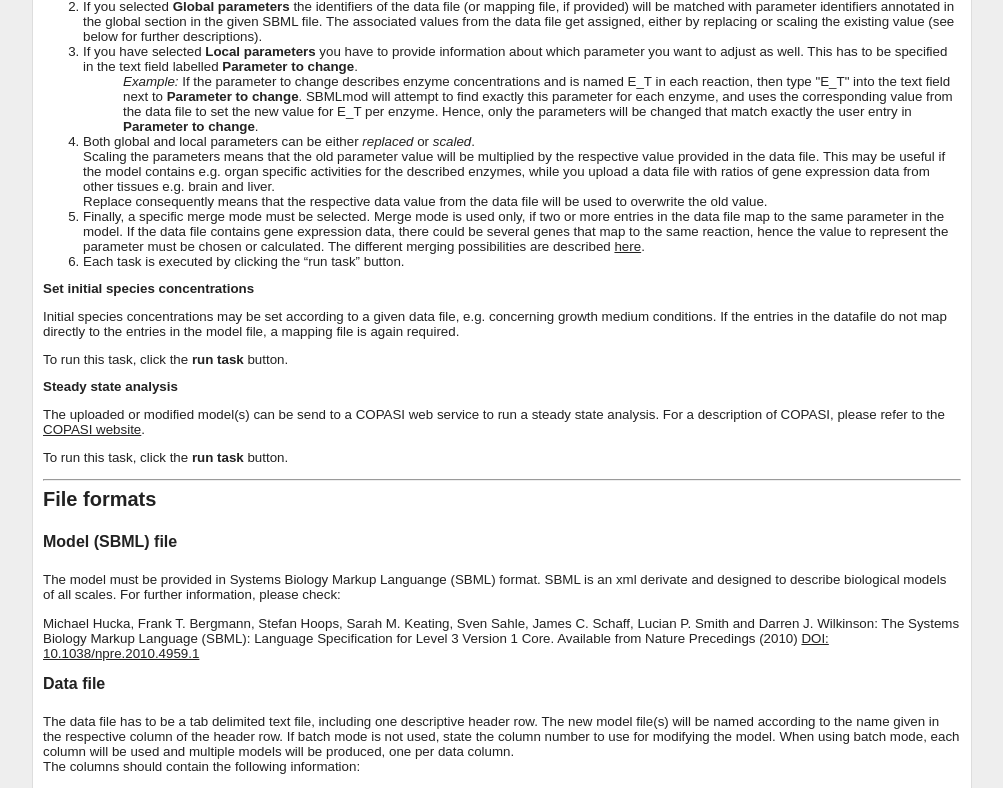
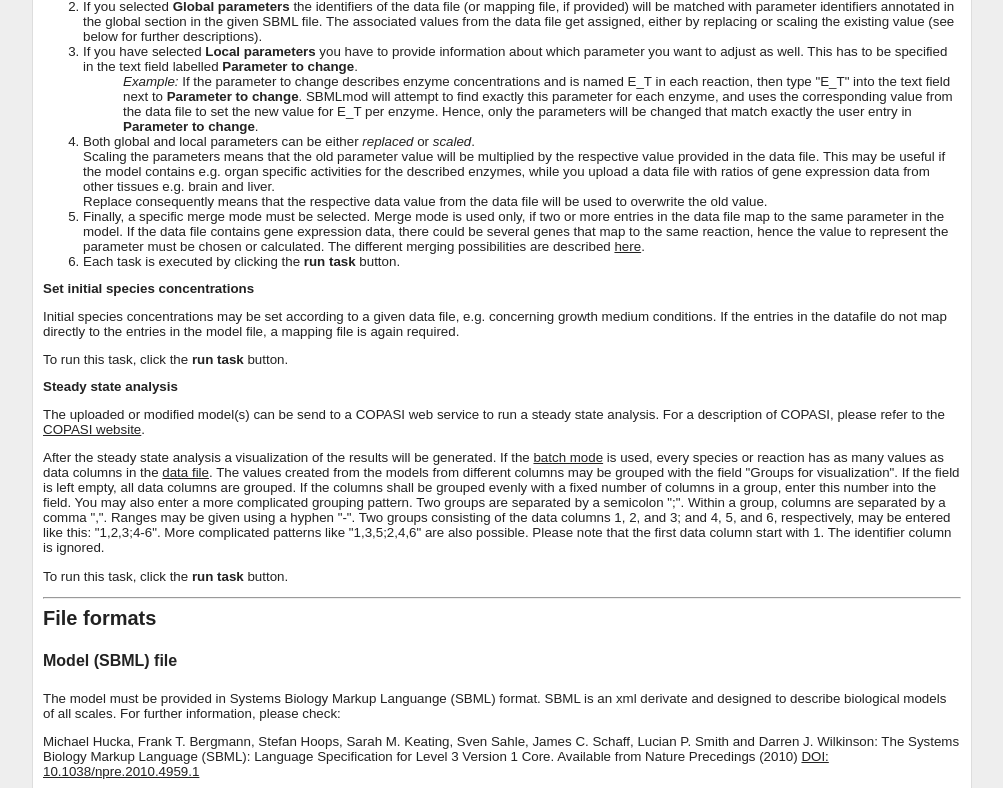
Before and after one commit to MolecularBioinformatics/sbml-mod-web, a Django app: template sbmlmod/templates/sbmlmod/help.html in a window 1280 px wide. Shown: the part 811-1599 px from the top of the page, without its empty margins (138-1141 px from the left). Run offline with Django 3.2, Linux system fonts and the light colour scheme; the template is opened without the code that fills it, so the values that code supplies are empty.

Commit message:
Updated help file with visualization and removed some stray debugging code line

```diff
--- a/sbmlmod/image.py
+++ b/sbmlmod/image.py
@@ -169,6 +169,4 @@ if __name__ == '__main__':
 
 	num_cols = len(conc.split(';')[0].split())
 
-	print >> sys.stderr, groupstring, ';', num_cols
-
 	print b64encode(scatterplot(conc, flux, conc_unit, flux_unit, parse_groups(groupstring, num_cols)))
--- a/sbmlmod/templates/sbmlmod/help.html
+++ b/sbmlmod/templates/sbmlmod/help.html
@@ -28,7 +28,7 @@
 
 	<h1 id="stepbystep">Step by step guide</h1>
 
-	<h2>Step 1 – A. Input files</h2>
+	<h2 id="input">Step 1 – A. Input files</h2>
 
 	<p>Locate and choose the files containing your model of choice as well as the data, which shall be automatically integrated into the model on your hard drive. If necessary, you may upload a mapping file, which maps identifiers of the data file to species or reaction IDs of the given model. Note that a mapping file is obligatory, if the IDs from your SBML model and the identifiers of your data file differ, but refer to the same gene or reaction (e.g. TP53 and p53). Please refer to the section <a href="#formats">File formats</a> below for further details on file formats and options.</p>
 
@@ -43,7 +43,7 @@
 	Note that providing only an SBML model file is already sufficient to run a subsequent steady state analysis.</p>
 
 
-<h3 id="reactions">Adjust reaction parameters</h3>
+	<h3 id="reactions">Adjust reaction parameters</h3>
 
 	<p>In an SBML model, parameters are defined either globally or locally. Global parameters can be used by all reactions, while local parameters can only be used by the particular reactions it has been defined within. To adjust these parameters using a data file, follow these instructions:</p>
 
@@ -65,7 +65,7 @@
 
 		<li>Finally, a specific merge mode must be selected. Merge mode is used only, if two or more entries in the data file map to the same parameter in the model. If the data file contains gene expression data, there could be several genes that map to the same reaction, hence the value to represent the parameter must be chosen or calculated. The different merging possibilities are described <a href="#mergemode">here</a>.</li>
 
-		<li>Each task is executed by clicking the “run task” button.</li>
+		<li>Each task is executed by clicking the <b>run task</b> button.</li>
 	</ol>
 
 	<h3 id="species">Set initial species concentrations</h3>
@@ -76,7 +76,9 @@
 
 	<h3 id="copasi">Steady state analysis</h3>
 
-	<p>The uploaded or modified model(s) can be send to a COPASI web service to run a steady state analysis. For a description of COPASI, please refer to the <a href="http://copasi.org/" target="new window">COPASI website</a>.</p>
+	<p>The uploaded or modified model(s) can be send to a COPASI web service to run a steady state analysis. For a description of COPASI, please refer to the <a href="http://copasi.org/" target="_blank">COPASI website</a>.</p>
+
+	<p>After the steady state analysis a visualization of the results will be generated. If the <a href="#input">batch mode</a> is used, every species or reaction has as many values as data columns in the <a href="#datafile">data file</a>. The values created from the models from different columns may be grouped with the field "Groups for visualization". If the field is left empty, all data columns are grouped. If the columns shall be grouped evenly with a fixed number of columns in a group, enter this number into the field. You may also enter a more complicated grouping pattern. Two groups are separated by a semicolon ";". Within a group, columns are separated by a comma ",". Ranges may be given using a hyphen "-". Two groups consisting of the data columns 1, 2, and 3; and 4, 5, and 6, respectively, may be entered like this: "1,2,3;4-6". More complicated patterns like "1,3,5;2,4,6" are also possible. Please note that the first data column start with 1. The identifier column is ignored.</p>
 
 	<p>To run this task, click the <b>run task</b> button.</p>
 
@@ -88,7 +90,7 @@
 
 	<p>The model must be provided in Systems Biology Markup Languange (SBML) format. SBML is an xml derivate and designed to describe biological models of all scales. For further information, please check:</p>
 
-	<p>Michael Hucka, Frank T. Bergmann, Stefan Hoops, Sarah M. Keating, Sven Sahle, James C. Schaff, Lucian P. Smith and Darren J. Wilkinson: The Systems Biology Markup Language (SBML): Language Specification for Level 3 Version 1 Core. Available from Nature Precedings (2010) <a href="http://dx.doi.org/10.1038/npre.2010.4959.1" target="new window">DOI: 10.1038/npre.2010.4959.1</a></p>
+	<p>Michael Hucka, Frank T. Bergmann, Stefan Hoops, Sarah M. Keating, Sven Sahle, James C. Schaff, Lucian P. Smith and Darren J. Wilkinson: The Systems Biology Markup Language (SBML): Language Specification for Level 3 Version 1 Core. Available from Nature Precedings (2010) <a href="http://dx.doi.org/10.1038/npre.2010.4959.1" target="_blank">DOI: 10.1038/npre.2010.4959.1</a></p>
 
 	<h2 id="datafile">Data file</h2>
 
```
